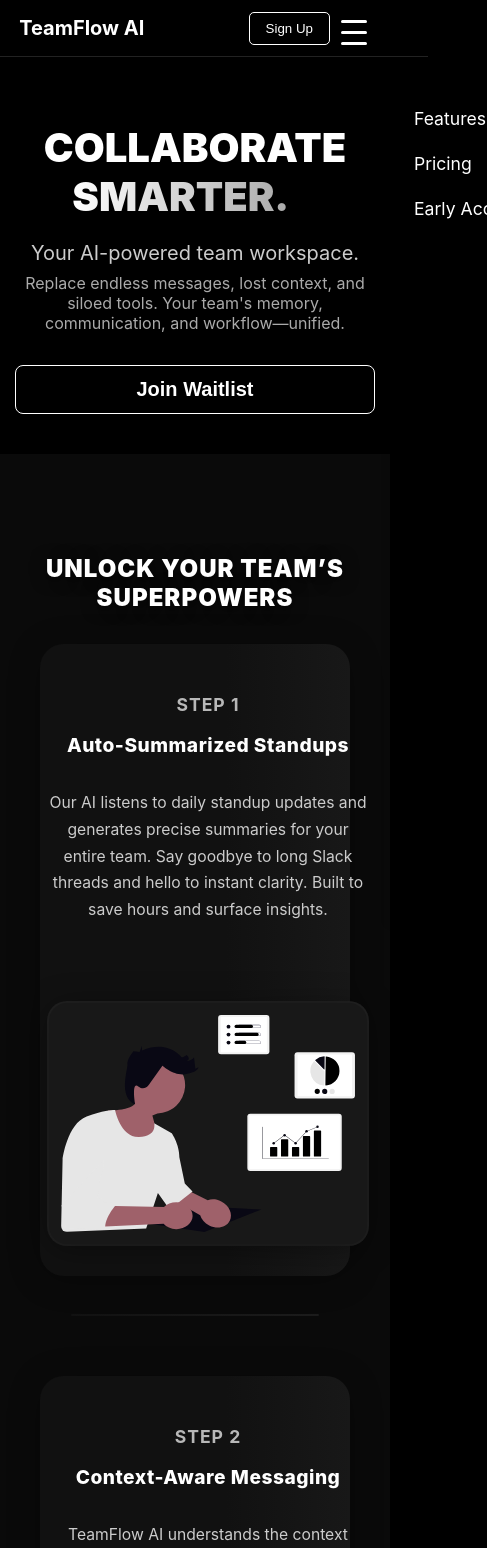
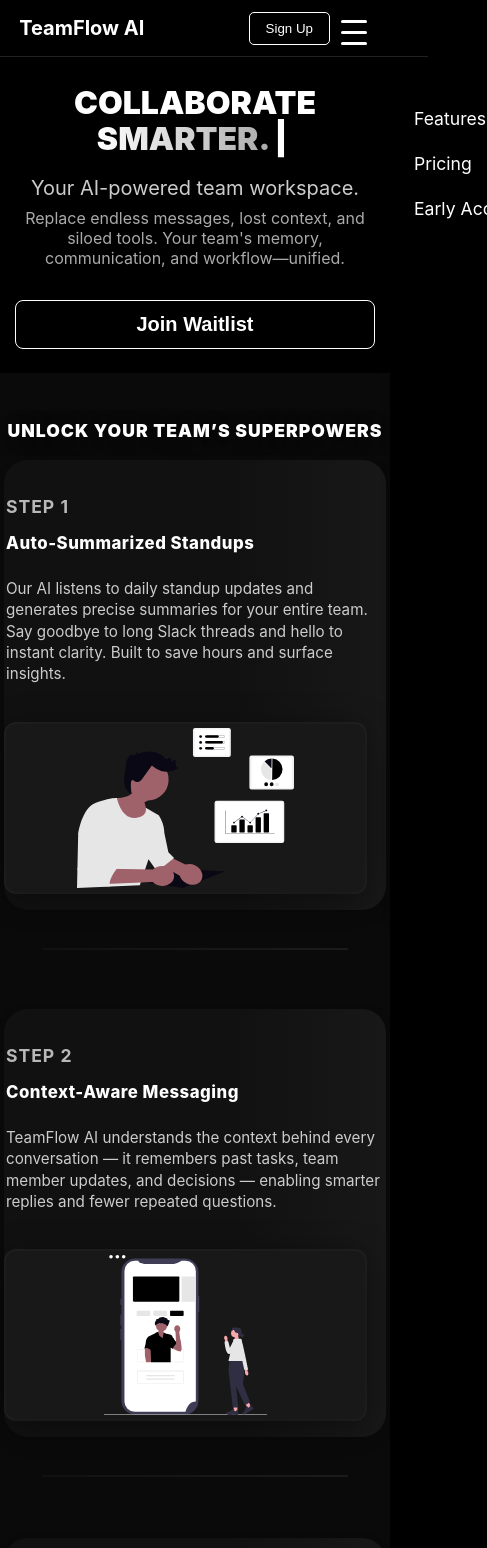
Before and after one commit to tusharkhatri12/Teamflow-AI, a React (Create React App) app in the folder dashboard-client/: page /landingpage in a window 390 px wide. Shown: the top 1548 px of the page, 487 px wide, since content can reach past the window. Built offline with nearby package versions, Linux system fonts and the light colour scheme.

Commit message:
fix: Responsiveness

```diff
--- a/dashboard-client/src/pages/LandingPage.css
+++ b/dashboard-client/src/pages/LandingPage.css
@@ -499,20 +499,100 @@
     padding: 0 1rem;
   }
   .hero {
-    padding: 6rem 0.5rem 2.5rem;
+    padding: 4rem 0.5rem 1.5rem;
   }
   .hero h1 {
-    font-size: 2.5rem;
+    font-size: 2rem;
     margin-bottom: 0.7rem;
+    word-break: break-word;
+    white-space: normal;
+    line-height: 1.1;
   }
   .features-heading {
-    font-size: 1.5rem;
-    margin-bottom: 2rem;
+    font-size: 1.1rem;
+    margin-bottom: 1.2rem;
+    word-break: break-word;
+    white-space: normal;
+    line-height: 1.2;
+  }
+  .features-section {
+    padding: 32px 4px;
+  }
+  .feature-step {
+    flex-direction: column;
+    align-items: stretch;
+    padding: 18px 2px;
+    min-height: 0;
+    gap: 16px;
+    box-shadow: 0 2px 10px 0 #0002;
+  }
+  .step-text {
+    padding-right: 0;
+    text-align: left;
+    align-items: flex-start;
+    min-width: 0;
+    font-size: 0.98rem;
   }
   .step-title {
-    font-size: 1.2rem;
+    font-size: 1.05rem;
+    margin: 8px 0 10px 0;
+    word-break: break-word;
+    white-space: normal;
+    line-height: 1.2;
   }
   .step-description {
+    font-size: 0.95rem;
+    max-width: 98vw;
+    word-break: break-word;
+    white-space: normal;
+    line-height: 1.4;
+  }
+  .step-illustration {
+    margin-top: 0.5rem;
+    padding: 0;
+    min-width: 0;
+    width: 100%;
+    justify-content: flex-start;
+  }
+  .step-illustration img {
+    max-width: 90vw;
+    max-height: 160px;
+    min-width: 0;
+    width: 100%;
+    height: auto;
+    padding: 4px;
+    border-radius: 10px;
+  }
+  .section {
+    padding: 2.5rem 0.5rem;
+  }
+  .cards, .pricing-cards {
+    flex-direction: column;
+    align-items: center;
+    gap: 1.2rem;
+  }
+  .card, .plan-card, .plan-card.popular {
+    width: 98vw;
+    min-width: 0;
+    max-width: 340px;
+    padding: 1rem 0.5rem;
     font-size: 0.98rem;
+    box-sizing: border-box;
+    word-break: break-word;
+  }
+  .plan-card h3 {
+    font-size: 1.1rem;
+  }
+  .plan-card.popular {
+    min-height: unset;
+    transform: none;
+  }
+  .waitlist-form input[type="email"], .waitlist-form .waitlist-btn {
+    font-size: 1rem;
+    padding: 0.7rem 0.8rem;
+  }
+  .footer-content {
+    padding: 0 0.2rem;
+    font-size: 0.95rem;
   }
 }
```
